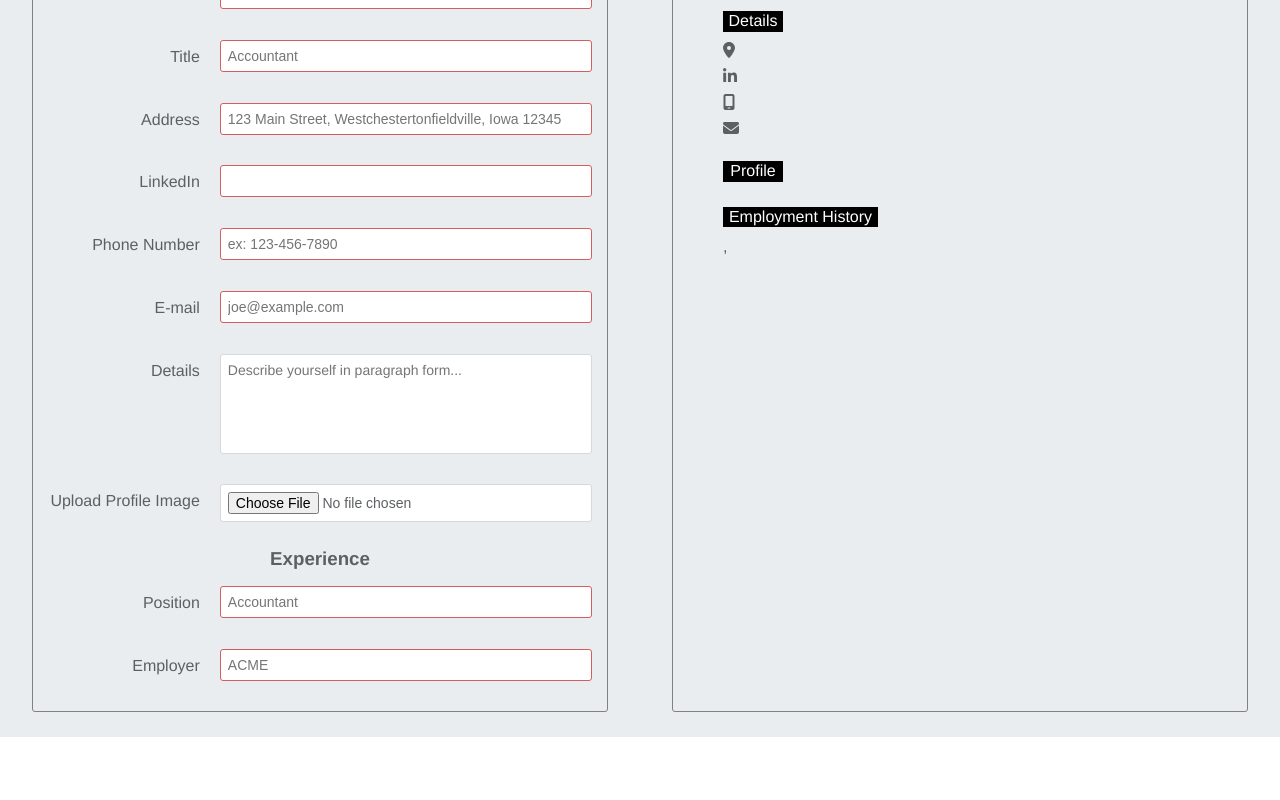
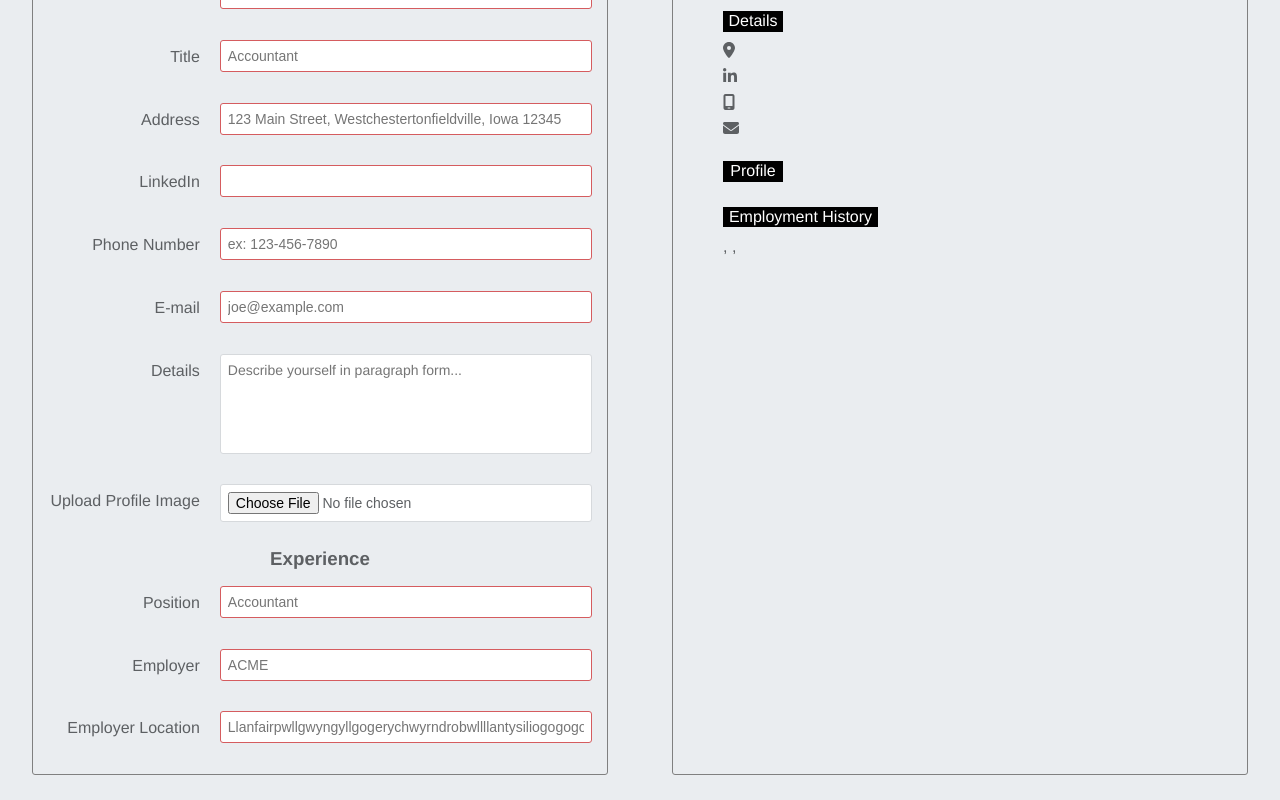
Before and after one commit to chapmancbVCU/cv-application, a React (Create React App) app: page / in a window 1280 px wide. Shown: the part 290-1090 px from the top of the page. Before the commit the page ends 1027 px from the top, so only its background shows below. Built offline with nearby package versions, Linux system fonts and the light colour scheme.

Commit message:
Added employer location to form and CV.

```diff
--- a/src/components/CV.tsx
+++ b/src/components/CV.tsx
@@ -27,6 +27,7 @@ interface CVProps {
     address: string;
     email: string;
     employer: string;
+    employerLocation: string;
     firstName: string;
     lastName: string;
     linkedInLink: string;
@@ -46,6 +47,7 @@ const CV : FC<CVProps> = ({
         address,
         email,
         employer,
+        employerLocation,
         firstName,
         lastName,
         linkedInLink,
@@ -94,7 +96,7 @@ const CV : FC<CVProps> = ({
 
             <div className="employment-history">
                 <div className="section-label employment-label">Employment History</div>
-                <div className="position-info">{position}, {employer}</div>
+                <div className="position-info">{position}, {employer}, {employerLocation}</div>
             </div>
         </div>
     );
--- a/src/components/Form.tsx
+++ b/src/components/Form.tsx
@@ -17,10 +17,12 @@ interface ApplicationProps {
     address: string;
     email: string;
     employer: string;
+    employerLocation: string;
     firstName: string;
     handleAddressInput: any;
     handleEmailInput: any;
     handleEmployerInput: any;
+    handleEmployerLocationInput: any;
     handleFirstNameInput: any;
     handleLastNameInput: any;
     handleLinkedInLink: any;
@@ -47,10 +49,12 @@ const Form : FC<ApplicationProps> = ({
         address,
         email,
         employer,
+        employerLocation,
         firstName,
         handleAddressInput,
         handleEmailInput,
         handleEmployerInput,
+        handleEmployerLocationInput,
         handleFirstNameInput,
         handleLastNameInput,
         handleLinkedInLink,
@@ -160,7 +164,7 @@ const Form : FC<ApplicationProps> = ({
                     <textarea id="profile"
                         name="profile"
                         minLength={5}
-                        maxLength={300}
+                        maxLength={500}
                         placeholder="Describe yourself in paragraph form..."
                         required
                         onChange={(event) => handleProfileInput(event)}
@@ -199,6 +203,18 @@ const Form : FC<ApplicationProps> = ({
                         onChange={(event) => handleEmployerInput(event)}
                         value={employer}/>
                 </div>
+                <div className="form-row">
+                    <label htmlFor="employer-location">Employer Location</label>
+                    <input id="employer-location"
+                        name="employer-location"
+                        type="text"
+                        placeholder="Llanfair­pwllgwyngyll­gogery­chwyrn­drobwll­llan­tysilio­gogo­goch, Wales"
+                        minLength={5}
+                        maxLength={80}
+                        required
+                        onChange={(event) => handleEmployerLocationInput(event)}
+                        value={employerLocation}/>
+                </div>
             </form>
         </div>
     );
--- a/src/components/Main.tsx
+++ b/src/components/Main.tsx
@@ -21,6 +21,7 @@ function Main() {
     const [address, setAddress] = useState("");
     const [email, setEmail] = useState("");
     const [employer, setEmployer] = useState("");
+    const [employerLocation, setEmployerLocation] = useState("");
     const [firstName, setFirstName] = useState("");
     const [lastName, setLastName] = useState("");
     const [linkedInLink, setLinkedInLink] = useState("");
@@ -95,6 +96,10 @@ function Main() {
 
     function handleEmployerInput(event: any) {
         setEmployer(event.target.value);
+    }
+
+    function handleEmployerLocationInput(event: any) {
+        setEmployerLocation(event.target.value);
     }
 
     /**
@@ -181,11 +186,13 @@ function Main() {
                 address={address}
                 email={email}
                 employer={employer}
+                employerLocation={employerLocation}
                 firstName={firstName}
                 handleAddressInput={handleAddressInput}
                 handleFirstNameInput={handleFirstNameInput}
                 handleEmailInput={handleEmailInput}
                 handleEmployerInput={handleEmployerInput}
+                handleEmployerLocationInput={handleEmployerLocationInput}
                 handleLastNameInput={handleLastNameInput}
                 handleLinkedInLink={handleLinkedInLink}
                 handlePhoneNumberInput={handlePhoneNumberInput}
@@ -204,6 +211,7 @@ function Main() {
             <CV address={address}
                 email={email}
                 employer={employer}
+                employerLocation={employerLocation}
                 firstName={firstName}
                 lastName={lastName}
                 linkedInLink={linkedInLink}
```
